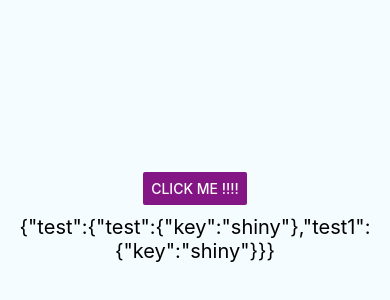
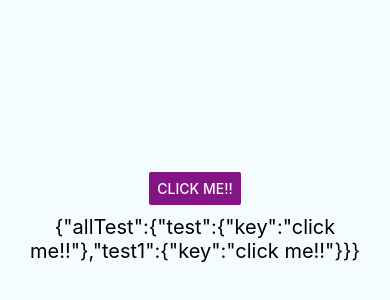
Before and after one commit to zhangfaliang/react-native, a React Native app in the folder firstNative/: screen / in a window 390 px wide. Shown: the part 200-500 px from the top of the page. Built offline with nearby package versions, Linux system fonts and the light colour scheme.

Commit message:
联调数据

```diff
--- a/firstNative/pages/index/index.js
+++ b/firstNative/pages/index/index.js
@@ -6,14 +6,16 @@ import { View, Text, StyleSheet, Button, NativeModules } from "react-native";
 
 class Index extends PureComponent {
   handlePress = () => {
-      this.props.onTest('click me!!!😁');
+      this.props.onTest(' you clicked !!!😁');
   };
   render() {
+      const { allTest } =this.props;
+      const { test } = allTest||{}
     return (
       <View style={styles.container}  >
         <Button
           onPress={this.handlePress}
-          title="click me !!!!"
+          title={test.key}
           color="#841584"
           accessibilityLabel="Learn more about this purple button"
         />
@@ -42,7 +44,7 @@ const styles = StyleSheet.create({
 });
 
 const mapStateToProps = createStructuredSelector({
-    test:makeAllTest
+    allTest:makeAllTest
 })
 
 
--- a/firstNative/reducers/index.js
+++ b/firstNative/reducers/index.js
@@ -1,5 +1,5 @@
 const initTest = {
-  key: "shiny"
+  key: "click me!!"
 };
 export const test = (state = initTest, action) => {
   switch (action.type) {
--- a/firstNative/saga/index.js
+++ b/firstNative/saga/index.js
@@ -10,8 +10,8 @@ const promise = timeout =>
 function* fetchUser(action) {
   try {
     const user = yield call(promise, 1000);
-    yield put({type:'test',key:user.succeed})
-    console.log(user);
+    yield put({type:'test',key:action.key})
+    console.log(action.key);
   } catch (e) {}
 }
 
```
